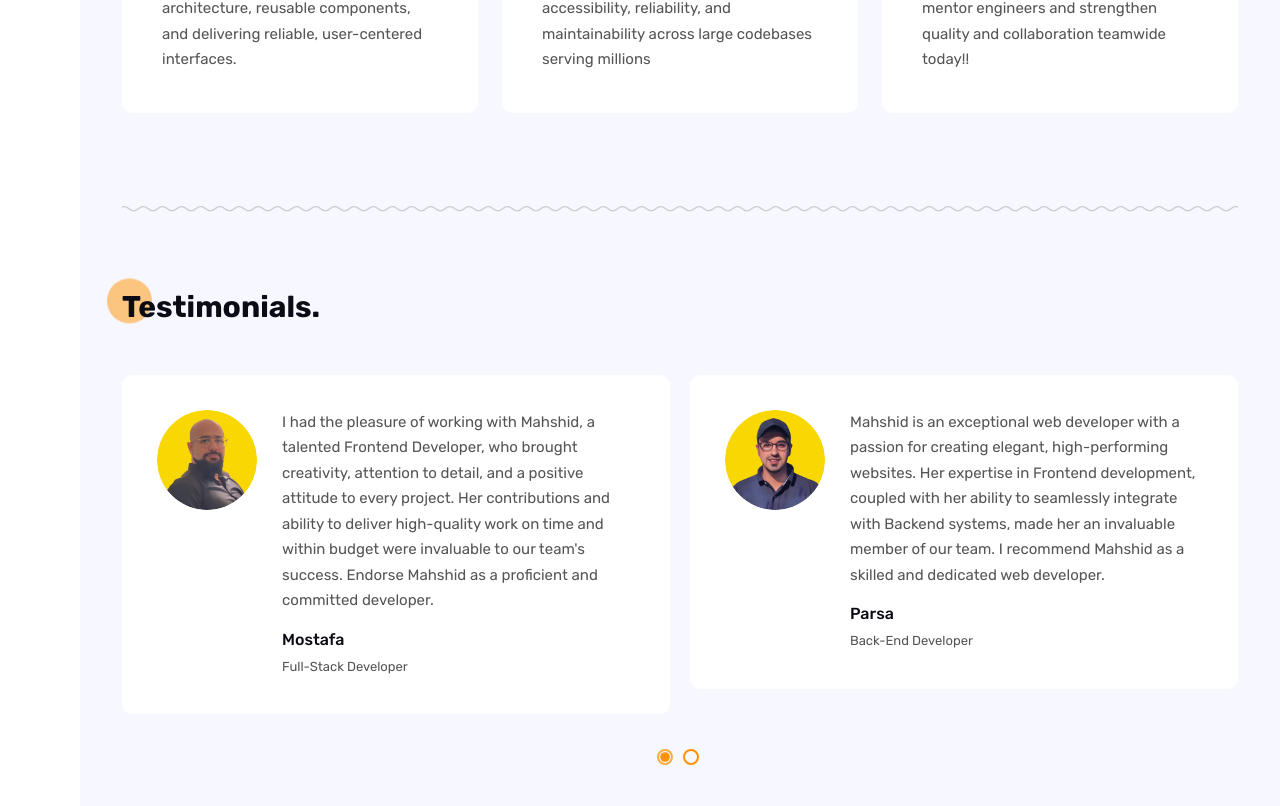
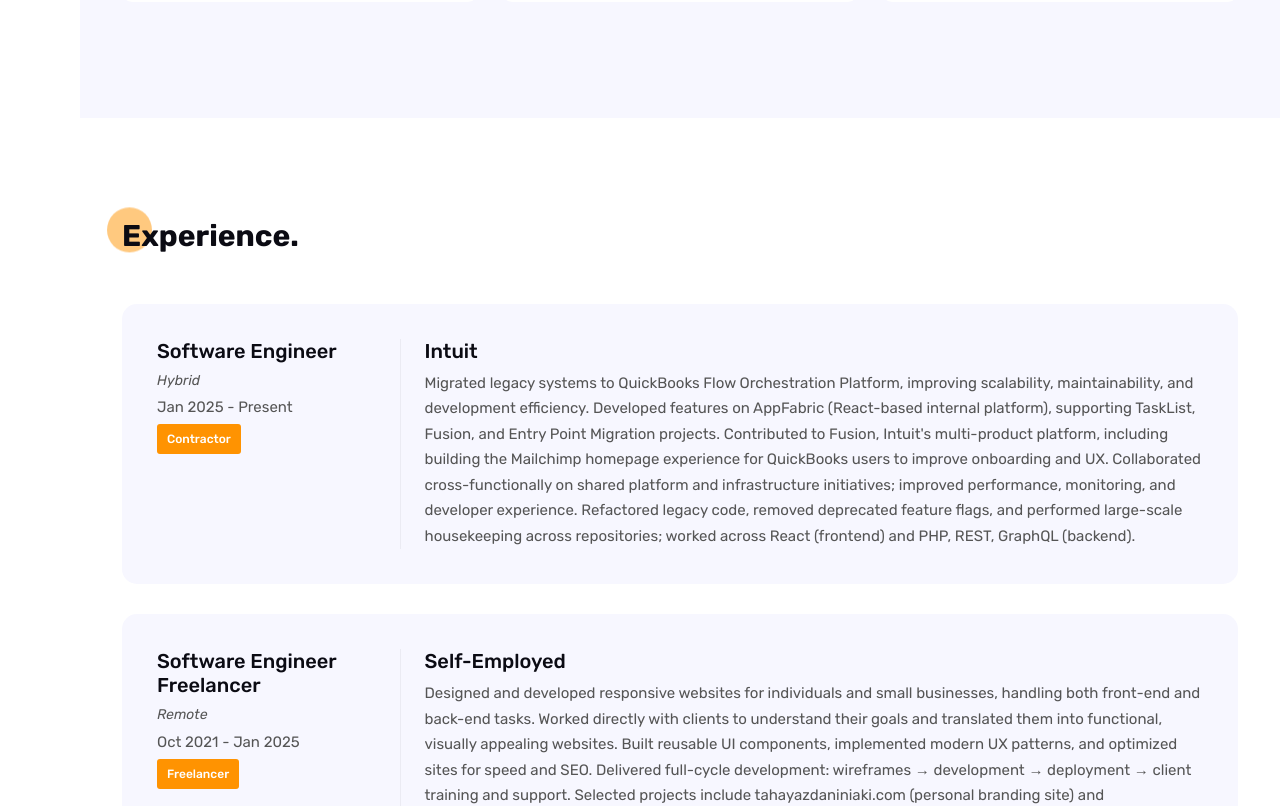
Before and after one commit to mahshidzandian/portfolio, a React (Create React App) app: page / in a window 1280 px wide. Shown: the part 1915-2721 px from the top of the page. Built offline with nearby package versions, Linux system fonts and the light colour scheme; a web font is replaced by a local one.

Commit message:
remove testimonials

```diff
--- a/src/components/about/About.jsx
+++ b/src/components/about/About.jsx
@@ -21,10 +21,10 @@
                   </div>
                   <Social />
                 </div>
-                <div className="info">
+                {/* <div className="info">
                   <p>Software Developer</p>
                   <h3>Mahshid Zandian</h3>
-                </div>
+                </div> */}
               </div>
             </div>
 
@@ -87,7 +87,7 @@
             <h3>What I do?</h3>
           </div>
           <Services />
-          <div
+          {/* <div
             className="separated"
             style={{
               backgroundImage: `url(${process.env.PUBLIC_URL + "img/border-dark.png"
@@ -97,7 +97,7 @@
 
           <div className="title">
             <h3>Testimonials.</h3>
-          </div>
+          </div> */}
           <Testimonials />
         </div>
       </section>
--- a/src/components/testimonial/Testimonial.jsx
+++ b/src/components/testimonial/Testimonial.jsx
@@ -30,39 +30,39 @@
   };
 
   const TestimonilContent = [
-    {
-      imageName: "team-1",
-      desc: `I had the pleasure of working with Mahshid, a talented Frontend Developer,
-      who brought creativity, attention to detail, and a positive attitude to every project.
-      Her contributions and ability to deliver high-quality work on time and within budget
-      were invaluable to our team's success. Endorse Mahshid as a proficient
-      and committed developer.`,
-      reviewerName: "Mostafa",
-      designation: "Full-Stack Developer",
-      delayAnimation: "200",
-    },
-    {
-      imageName: "team-2",
-      desc: `Mahshid is an exceptional web developer with a passion for creating elegant,
-      high-performing websites. Her expertise in Frontend development,
-      coupled with her ability to seamlessly integrate with Backend systems,
-      made her an invaluable member of our team.
-      I recommend Mahshid as a skilled and dedicated web developer.`,
-      reviewerName: "Parsa",
-      designation: "Back-End Developer",
-      delayAnimation: "400",
-    },
-    {
-      imageName: "team-4",
-      desc: `Working with Mahshid, a Frontend Developer, was an absolute pleasure.
-      Her excellent communication skills and expertise in developing responsive and
-      interactive user interfaces made my job as a UI Designer much easier.
-      Her ability to turn designs into functional websites with precision and
-      efficiency was truly impressive.`,
-      reviewerName: "Sofia",
-      designation: "Visual Designer",
-      delayAnimation: "400",
-    },
+    // {
+    //   imageName: "team-1",
+    //   desc: `I had the pleasure of working with Mahshid, a talented Frontend Developer,
+    //   who brought creativity, attention to detail, and a positive attitude to every project.
+    //   Her contributions and ability to deliver high-quality work on time and within budget
+    //   were invaluable to our team's success. Endorse Mahshid as a proficient
+    //   and committed developer.`,
+    //   reviewerName: "Mostafa",
+    //   designation: "Full-Stack Developer",
+    //   delayAnimation: "200",
+    // },
+    // {
+    //   imageName: "team-2",
+    //   desc: `Mahshid is an exceptional web developer with a passion for creating elegant,
+    //   high-performing websites. Her expertise in Frontend development,
+    //   coupled with her ability to seamlessly integrate with Backend systems,
+    //   made her an invaluable member of our team.
+    //   I recommend Mahshid as a skilled and dedicated web developer.`,
+    //   reviewerName: "Parsa",
+    //   designation: "Back-End Developer",
+    //   delayAnimation: "400",
+    // },
+    // {
+    //   imageName: "team-4",
+    //   desc: `Working with Mahshid, a Frontend Developer, was an absolute pleasure.
+    //   Her excellent communication skills and expertise in developing responsive and
+    //   interactive user interfaces made my job as a UI Designer much easier.
+    //   Her ability to turn designs into functional websites with precision and
+    //   efficiency was truly impressive.`,
+    //   reviewerName: "Sofia",
+    //   designation: "Visual Designer",
+    //   delayAnimation: "400",
+    // },
   ];
 
   return (
```
